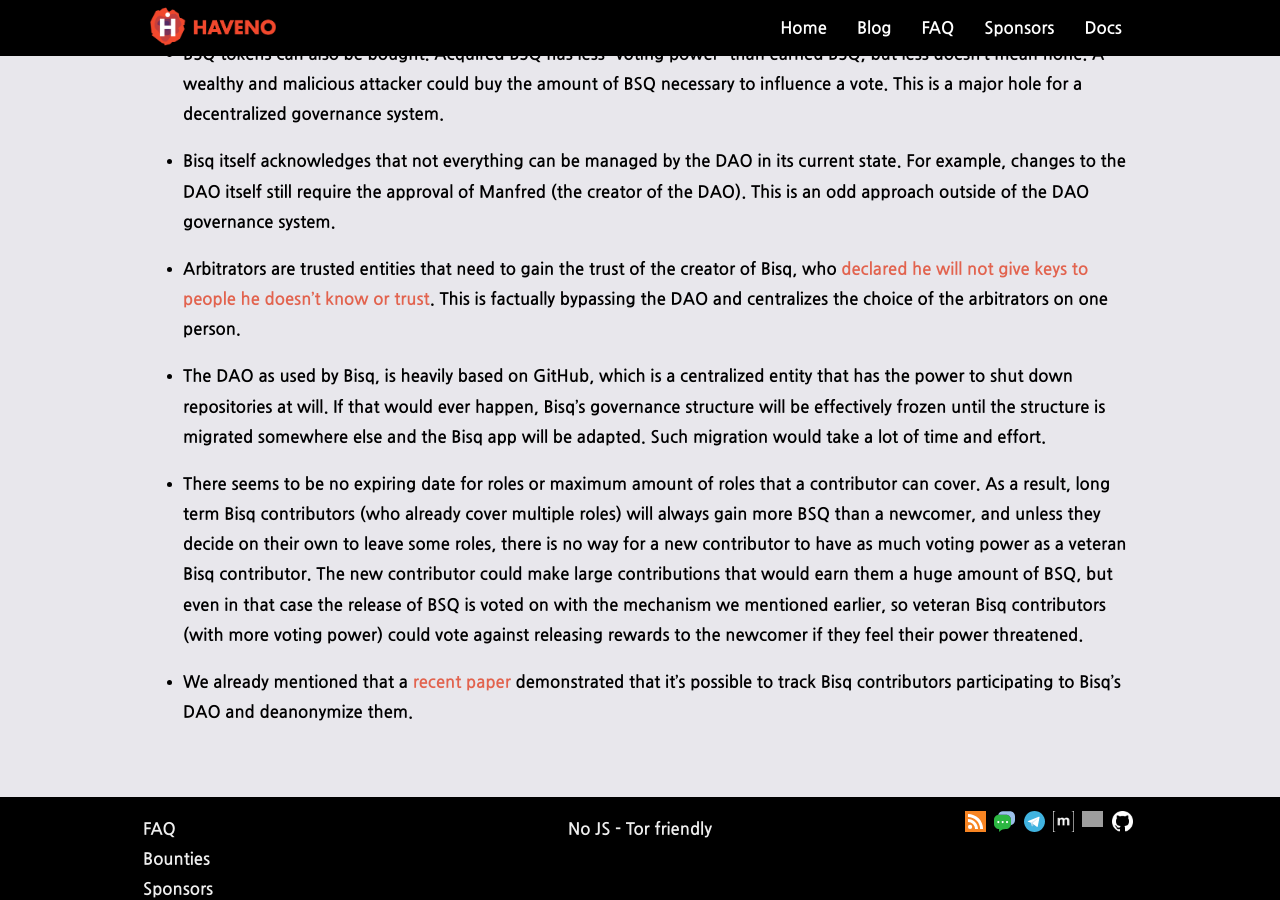
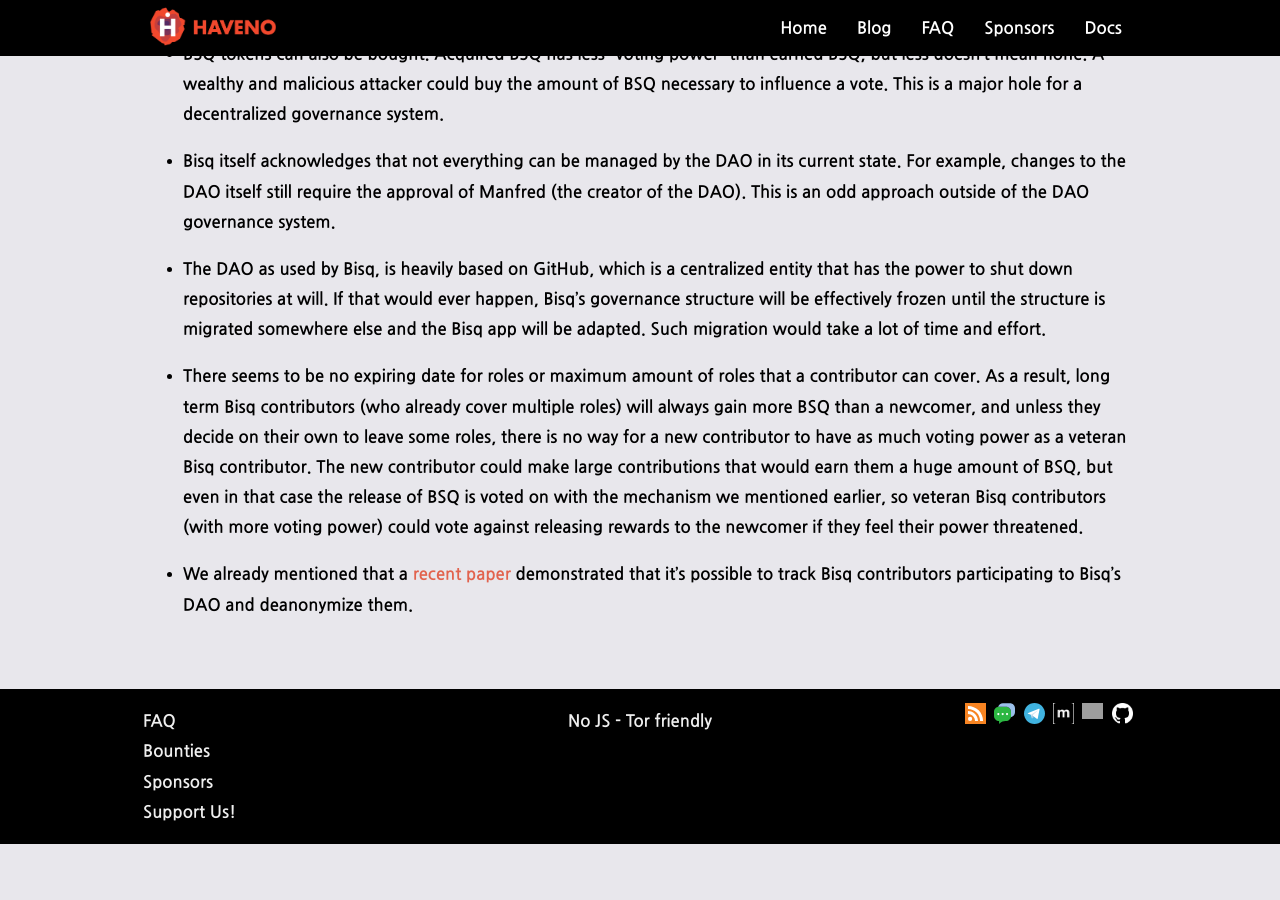
Before and after one commit to haveno-dex/haveno-site, a Jekyll site: the page built from faq.md, in a window 1280 px wide and 900 px high, scrolled down 5697 px. Built offline with Jekyll 4.4.1, drawn with Linux system fonts in a browser that asks for light colours; after the commit the page ends 6541 px from its top, so only the background shows below that.

Commit message:
fix inaccurate arbitrator info about Bisq
Bisq switched to 2of2 multisig model and bonds model

```diff
--- a/faq.md
+++ b/faq.md
@@ -184,8 +184,6 @@
 
 - Bisq itself acknowledges that not everything can be managed by the DAO in its current state. For example, changes to the DAO itself still require the approval of Manfred (the creator of the DAO). This is an odd approach outside of the DAO governance system.
 
-- Arbitrators are trusted entities that need to gain the trust of the creator of Bisq, who [declared he will not give keys to people he doesn't know or trust](https://github.com/bisq-network/proposals/issues/52#issuecomment-433489213). This is factually bypassing the DAO and centralizes the choice of the arbitrators on one person.
-
 - The DAO as used by Bisq, is heavily based on GitHub, which is a centralized entity that has the power to shut down repositories at will. If that would ever happen, Bisq's governance structure will be effectively frozen until the structure is migrated somewhere else and the Bisq app will be adapted. Such migration would take a lot of time and effort.
 
 - There seems to be no expiring date for roles or maximum amount of roles that a contributor can cover. As a result, long term Bisq contributors (who already cover multiple roles) will always gain more BSQ than a newcomer, and unless they decide on their own to leave some roles, there is no way for a new contributor to have as much voting power as a veteran Bisq contributor. The new contributor could make large contributions that would earn them a huge amount of BSQ, but even in that case the release of BSQ is voted on with the mechanism we mentioned earlier, so veteran Bisq contributors (with more voting power) could vote against releasing rewards to the newcomer if they feel their power threatened.
```
